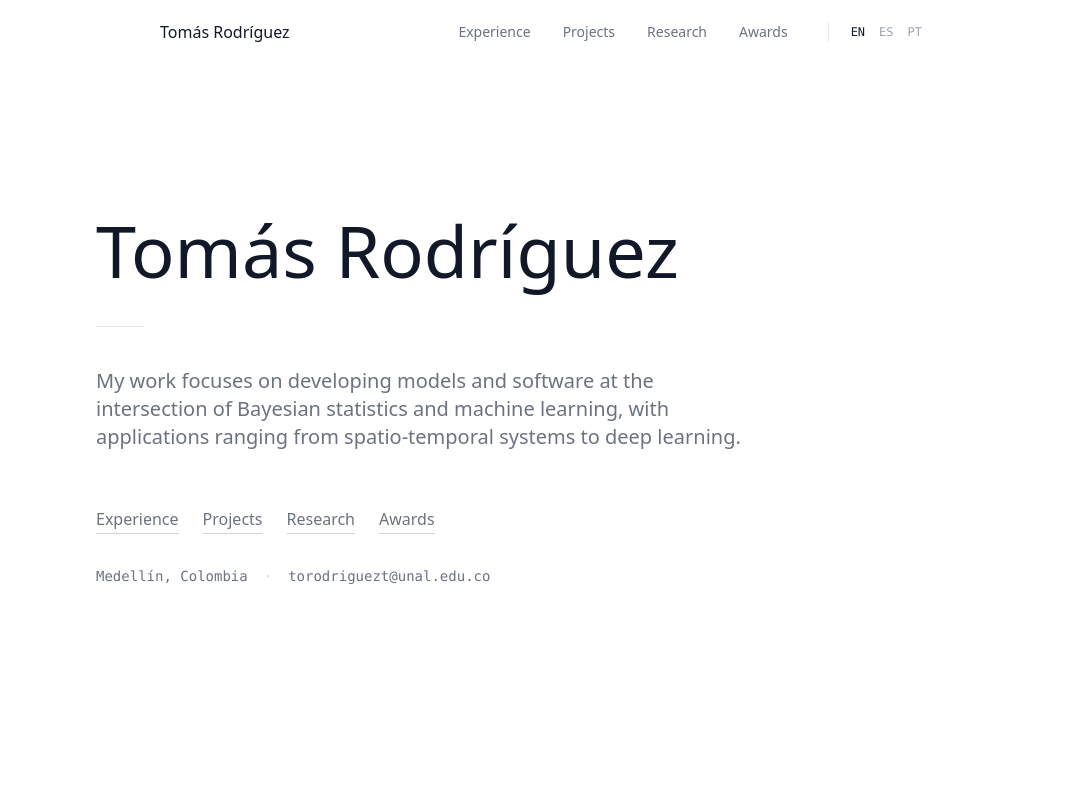
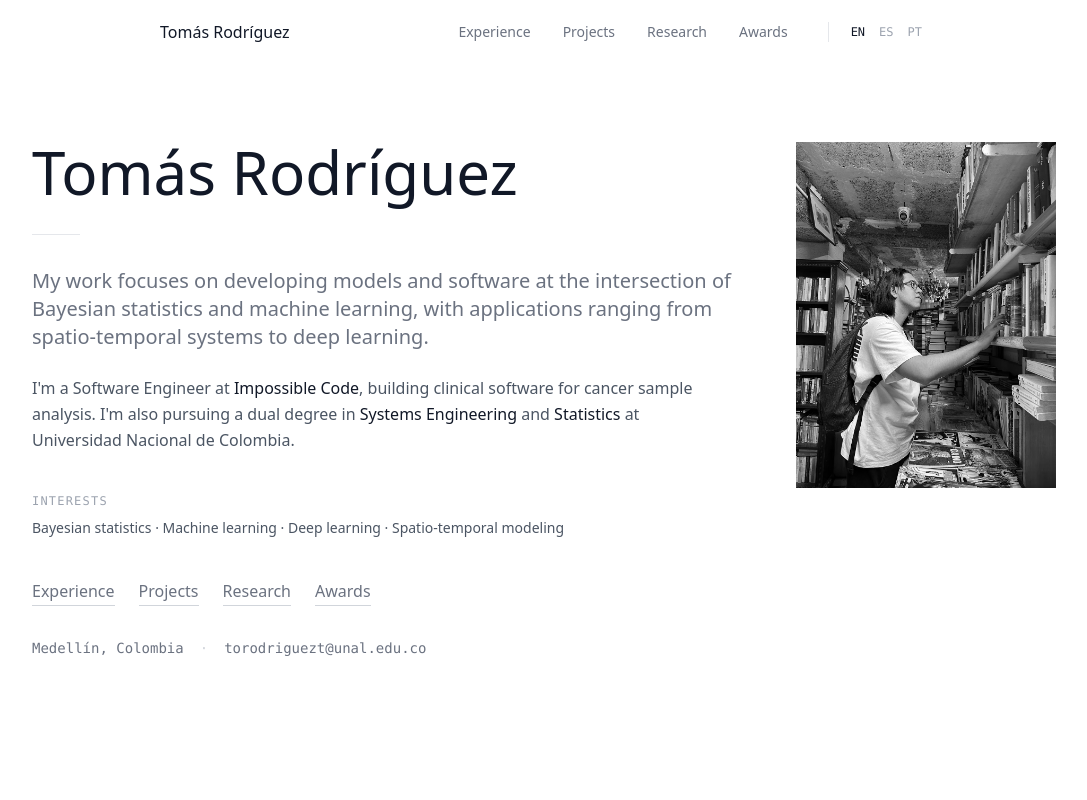
Before and after one commit to torodriguezt/portafolio, a Next.js app: page / in a window 1280 px wide. Shown: the top 800 px of the page, without its empty margins (96-1183 px from the left). Built offline with nearby package versions, Linux system fonts and the light colour scheme.

Commit message:
feat: simplify Home component and enhance Hero section with bio and interests

```diff
--- a/app/page.tsx
+++ b/app/page.tsx
@@ -1,11 +1,5 @@
 import Hero from "@/components/hero"
-import About from "@/components/about"
 
 export default function Home() {
-  return (
-    <>
-      <Hero />
-      <About />
-    </>
-  )
+  return <Hero />
 }
--- a/components/hero.tsx
+++ b/components/hero.tsx
@@ -15,16 +15,25 @@ const content = {
   en: {
     tagline:
       "My work focuses on developing models and software at the intersection of Bayesian statistics and machine learning, with applications ranging from spatio-temporal systems to deep learning.",
+    bio: "I'm a Software Engineer at <strong>Impossible Code</strong>, building clinical software for cancer sample analysis. I'm also pursuing a dual degree in <strong>Systems Engineering</strong> and <strong>Statistics</strong> at Universidad Nacional de Colombia.",
+    interestsLabel: "Interests",
+    interests: "Bayesian statistics · Machine learning · Deep learning · Spatio-temporal modeling",
     location: "Medellín, Colombia",
   },
   es: {
     tagline:
       "Mi trabajo se enfoca en desarrollar modelos y software en la intersección de la estadística bayesiana y el aprendizaje automático, con aplicaciones que van desde sistemas espacio-temporales hasta aprendizaje profundo.",
+    bio: "Soy Ingeniero de Software en <strong>Impossible Code</strong>, donde desarrollo software clínico para análisis de muestras de cáncer. Además curso una doble titulación en <strong>Ingeniería de Sistemas</strong> y <strong>Estadística</strong> en la Universidad Nacional de Colombia.",
+    interestsLabel: "Intereses",
+    interests: "Estadística bayesiana · Aprendizaje automático · Aprendizaje profundo · Modelado espacio-temporal",
     location: "Medellín, Colombia",
   },
   pt: {
     tagline:
       "Meu trabalho foca no desenvolvimento de modelos e software na interseção entre estatística bayesiana e aprendizado de máquina, com aplicações que vão de sistemas espaço-temporais ao aprendizado profundo.",
+    bio: "Sou Engenheiro de Software na <strong>Impossible Code</strong>, onde desenvolvo software clínico para análise de amostras de câncer. Também curso uma dupla graduação em <strong>Engenharia de Sistemas</strong> e <strong>Estatística</strong> na Universidad Nacional de Colombia.",
+    interestsLabel: "Interesses",
+    interests: "Estatística bayesiana · Aprendizado de máquina · Aprendizado profundo · Modelagem espaço-temporal",
     location: "Medellín, Colômbia",
   },
 }
@@ -35,25 +44,43 @@ export default function Hero() {
   const links = navLinks(language)
 
   return (
-    <section className="min-h-screen flex flex-col justify-center px-6 sm:px-8 lg:px-16 relative">
-      <div className="max-w-4xl mx-auto w-full">
+    <section className="min-h-screen flex flex-col justify-center px-6 sm:px-8 lg:px-16 py-32">
+      <div className="max-w-5xl mx-auto w-full">
         <motion.div
           initial={{ opacity: 0, y: 16 }}
           animate={{ opacity: 1, y: 0 }}
           transition={{ duration: 0.8, ease: "easeOut" }}
+          className="grid lg:grid-cols-[1fr_260px] gap-12 lg:gap-16 items-start"
         >
-          <h1 className="text-5xl sm:text-6xl lg:text-7xl font-light tracking-normal text-gray-900">
+          {/* Left column — text */}
+          <div>
+            <h1 className="text-5xl sm:text-6xl font-light tracking-normal text-gray-900">
               Tom{"á"}s Rodr{"í"}guez
             </h1>
 
-          <div className="w-12 h-px bg-gray-200 my-10" />
+            <div className="w-12 h-px bg-gray-200 my-8" />
 
-          <p className="text-lg sm:text-xl text-gray-500 leading-relaxed max-w-2xl">
+            <p className="text-lg sm:text-xl text-gray-500 leading-relaxed">
               {text.tagline}
             </p>
 
+            <p
+              className="mt-6 text-base text-gray-600 leading-relaxed [&_strong]:text-gray-900 [&_strong]:font-medium"
+              dangerouslySetInnerHTML={{ __html: text.bio }}
+            />
+
+            {/* Interests */}
+            <div className="mt-10">
+              <h2 className="text-xs font-medium text-gray-400 uppercase tracking-widest font-mono mb-2">
+                {text.interestsLabel}
+              </h2>
+              <p className="text-sm text-gray-600 leading-relaxed">
+                {text.interests}
+              </p>
+            </div>
+
             {/* Navigation links */}
-          <div className="flex flex-wrap gap-x-6 gap-y-2 mt-14">
+            <div className="flex flex-wrap gap-x-6 gap-y-2 mt-10">
               {links.map((link) => (
                 <Link
                   key={link.href}
@@ -76,6 +103,18 @@ export default function Hero() {
                 torodriguezt@unal.edu.co
               </a>
             </div>
+          </div>
+
+          {/* Right column — photo */}
+          <div className="order-first lg:order-last w-40 lg:w-full">
+            <div className="aspect-[3/4] overflow-hidden">
+              <img
+                src={`${process.env.NEXT_PUBLIC_BASE_PATH || ''}/perfil.jpg`}
+                alt="Tomás Rodríguez"
+                className="w-full h-full object-cover grayscale hover:grayscale-0 transition-all duration-700"
+              />
+            </div>
+          </div>
         </motion.div>
       </div>
     </section>
```
Lines whose indentation alone changed are shown as unchanged.
